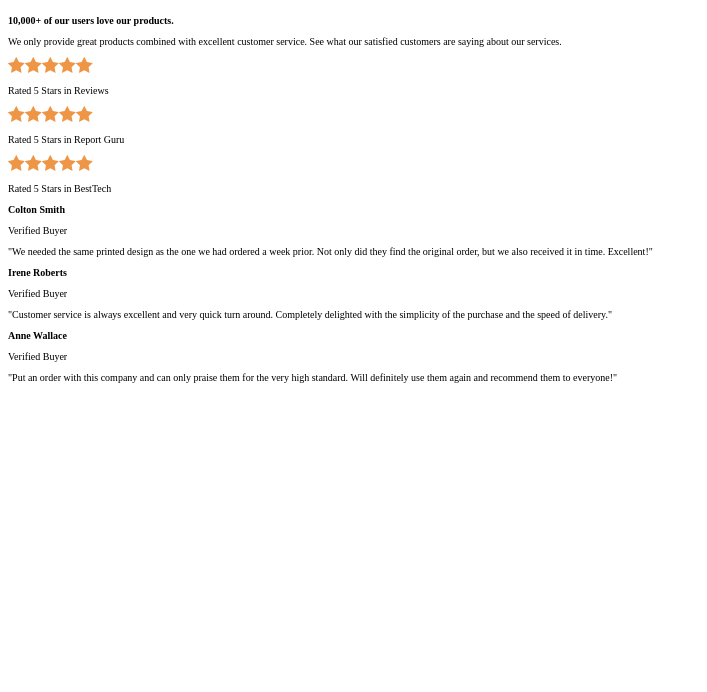
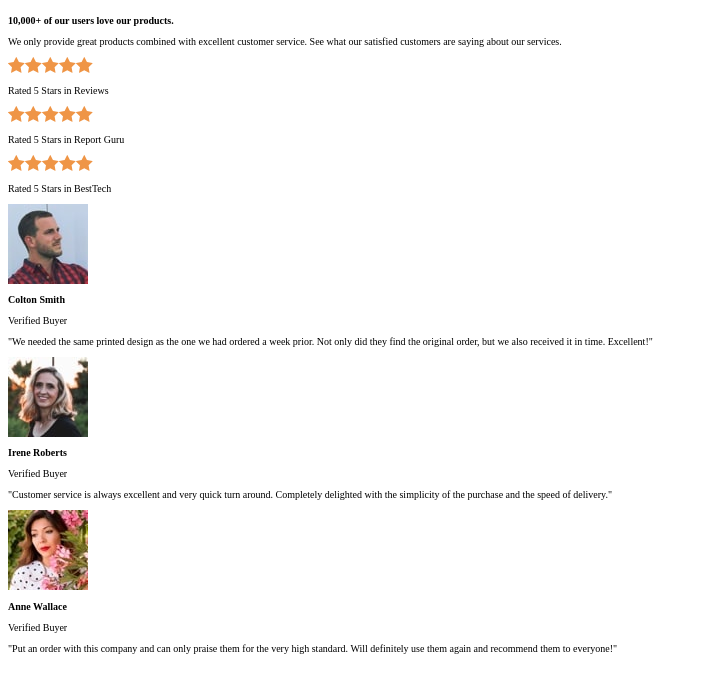
Before and after one commit to royeradames/social-proof-section-master, a React (Create React App) app: page / in a window 1280 px wide. Shown: the top 692 px of the page, without its empty margins (0-707 px from the left). Built offline with nearby package versions, Linux system fonts and the light colour scheme.

Commit message:
📦add testimonial images

```diff
--- a/src/App.tsx
+++ b/src/App.tsx
@@ -1,6 +1,9 @@
 import React from "react";
 import "./App.css";
 import ratingStart from "./images/icon-star.svg";
+import colton from "./images/image-colton.jpg";
+import irene from "./images/image-irene.jpg";
+import anne from "./images/image-anne.jpg";
 
 function App() {
   return (
@@ -48,6 +51,11 @@ function App() {
       </section>
 
       <section className="testimonial testimonial__colton-smith">
+        <img
+          src={colton}
+          alt="portrait of Colton Smith"
+          className="testimonial__img"
+        />
         <h2 className="testimonial__name">Colton Smith</h2>
         <p className="testimonial__verify-buyer">Verified Buyer</p>
         <p className="testimonial__message">
@@ -58,6 +66,11 @@ function App() {
       </section>
 
       <section className="testimonial testimonial__irene-roberts">
+        <img
+          src={irene}
+          alt="portrait of Irene Roberts"
+          className="testimonial__img"
+        />
         <h2 className="testimonial__name">Irene Roberts</h2>
         <p className="testimonial__verify-buyer">Verified Buyer</p>
         <p className="testimonial__message">
@@ -68,6 +81,11 @@ function App() {
       </section>
 
       <section className="testimonial testimonial__anne-wallance">
+        <img
+          src={anne}
+          alt="portrait of Anne Wallace"
+          className="testimonial__img"
+        />
         <h2 className="testimonial__name">Anne Wallace</h2>
         <p className="testimonial__verify-buyer">Verified Buyer</p>
         <p className="testimonial__message">
```
